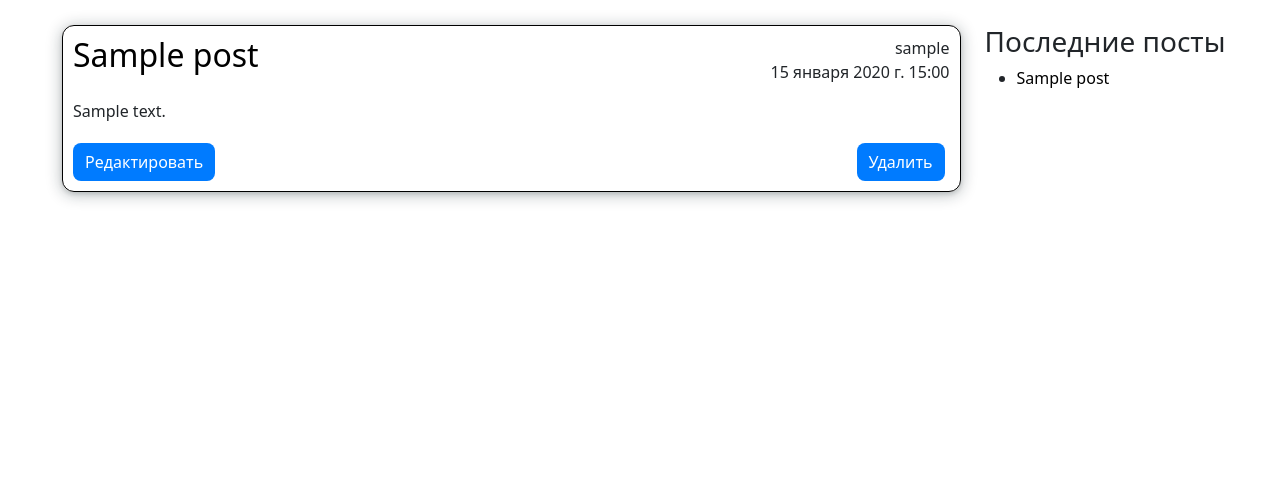
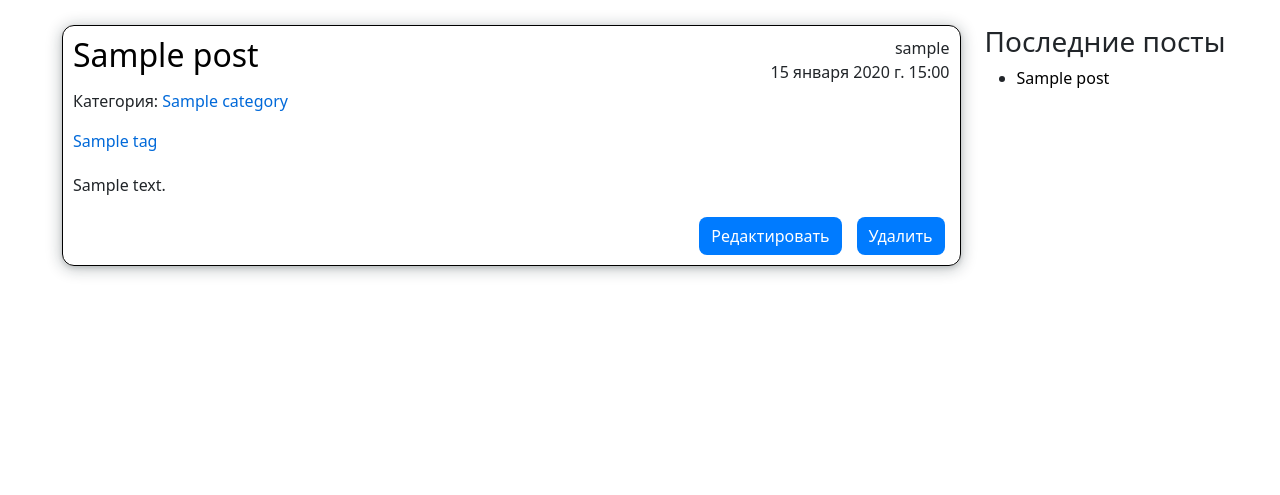
Before and after one commit to R1GG8/blog-django, a Django app: page /blog/ in a window 1280 px wide. Shown: the part 68-563 px from the top of the page. Run offline with Django 5.2, Linux system fonts and the light colour scheme; tables that the repository leaves empty hold one stand-in row (values such as "Sample post"); some libraries are stand-ins or nearby versions.

Commit message:
tags added

```diff
--- a/blog/forms.py
+++ b/blog/forms.py
@@ -4,7 +4,11 @@ from .models import Post
 class PostForm(forms.ModelForm):
     class Meta:
         model = Post
-        fields = ['title', 'content', 'category', 'status']
+        fields = ['title', 'content', 'category', 'tags', 'status']
+
+        widgets = {
+                'tags': forms.CheckboxSelectMultiple(),
+            }
 
     # def __init__(self, *args, **kwargs):
     #     super().__init__(*args, **kwargs)
--- a/blog/models.py
+++ b/blog/models.py
@@ -18,6 +18,7 @@ class Post(models.Model):
     title = models.CharField(max_length=200, verbose_name='Название')
     slug = models.SlugField(max_length=255, unique=True, blank=True)
     category = models.ForeignKey(to='Category', on_delete=models.CASCADE, verbose_name='Категория')
+    tags = models.ManyToManyField(to='Tag', blank=True)
     content = RichTextUploadingField(verbose_name='Содержание')  # теперь можно вставлять картинки прямо в текст
     author = models.ForeignKey(to=User, on_delete=models.CASCADE, verbose_name='Автор')
     created = models.DateTimeField(auto_now_add=True)
@@ -73,7 +74,7 @@ class Post(models.Model):
 
 class Category(models.Model):
     title = models.CharField(max_length=200, verbose_name='Название')
-    slug = models.SlugField(max_length=255)
+    slug = models.SlugField(max_length=255, unique=True)
 
     def __str__(self):
         return self.title
@@ -85,3 +86,15 @@ class Category(models.Model):
     class Meta:
         verbose_name = 'Категорию'
         verbose_name_plural = 'Категории'
+
+
+class Tag(models.Model):
+    title = models.CharField(max_length=200, verbose_name='Название')
+    slug = models.SlugField(max_length=255)
+
+    def __str__(self):
+        return self.title
+
+    class Meta:
+        verbose_name = 'Тег'
+        verbose_name_plural = 'Теги'
--- a/blog/templates/blog/addpost.html
+++ b/blog/templates/blog/addpost.html
@@ -2,7 +2,7 @@
 {% block content %}
 <div class="container mt-4">
     <div class="addpost-form-wrapper">
-        <form method="post" novalidate>  {# отключаем html5 валидацию #}
+        <form method="post" enctype="multipart/form-data" novalidate>  {# отключаем html5 валидацию #}
             {% csrf_token %}
             {{ form.media }}
 
--- a/blog/templates/blog/post_detail.html
+++ b/blog/templates/blog/post_detail.html
@@ -1,4 +1,6 @@
 {% extends "base.html" %}
+{% load blog_tags %}
+
 {% block content %}
     <div class="container mt-4">
         <div class="post-wrapper">
@@ -11,6 +13,10 @@
                     <span>{{ post.published_at }}</span>
                 </div>
             </div>
+            <p>Категория: <a style="color:#0069d9;" href="{{ post.category.get_absolute_url }}">{{ post.category.title }}</a></p>
+            <div class="tags-wrapper">
+                <p>{% show_tags post.id %}</p>
+            </div>
             <div class="post-content">
                 {{ post.content|safe }}
             </div>
--- a/blog/templates/blog/post_list.html
+++ b/blog/templates/blog/post_list.html
@@ -6,7 +6,9 @@
         <div class="row">
             <div class="col-md-9">
                 <div class="posts-wrapper">
+                    {% block head-tag %}{% endblock head-tag %}
                     {% for post in posts %}
+                        {% block head-cat %}{% endblock head-cat %}
                         <div class="post-wrapper">
                             <div class="post-wrapper-head">
                                 <a class="post-title-link" href="{{ post.get_absolute_url }}">
@@ -17,6 +19,8 @@
                                     <span>{{ post.published_at }}</span>
                                 </div>
                             </div>
+                            <p>Категория: <a style="color:#0069d9;" href="{{ post.category.get_absolute_url }}">{{ post.category.title }}</a></p>
+                            <div class="tags-wrapper">{% show_tags post.id %}</div>
                             <div class="post-content">
                                 {{ post.content|safe|truncatewords_html:50 }}
                             </div>
--- /dev/null
+++ b/blog/templates/blog/tag_list.html
@@ -0,0 +1,9 @@
+<p>
+    {% for tag in tags %}
+        {% if not forloop.last %}
+            <a href="{% url "blog:post_list_by_tag" tag.slug %}">{{ tag.title }}</a>,
+        {% else %}
+            <a href="{% url "blog:post_list_by_tag" tag.slug %}">{{ tag.title }}</a>
+        {% endif %}
+    {% endfor %}
+</p>
--- a/blog/templatetags/blog_tags.py
+++ b/blog/templatetags/blog_tags.py
@@ -1,9 +1,15 @@
 from django import template
 from blog.models import Post
-
 register = template.Library()
 
 @register.inclusion_tag('blog/latest_posts.html')
 def show_latest_posts():
     posts = Post.published.all()[:3]
     return {'posts': posts}
+
+
+@register.inclusion_tag('blog/tag_list.html')
+def show_tags(post_id):
+    post = Post.objects.get(id=post_id)
+    tags = post.tags.all()
+    return {'tags': tags}
--- a/blog/urls.py
+++ b/blog/urls.py
@@ -8,6 +8,7 @@ urlpatterns = [
     path('addpost/', views.addpost, name='addpost'),
     path('edit_post/<int:post_id>', views.edit_post, name='edit_post'),
     path('delete_post/<int:post_id>/', views.delete_post, name='delete_post'),
-    path('<slug:category_slug>/', views.post_list_by_category, name='post_list_by_category'),
+    path('category/<slug:category_slug>/', views.post_list_by_category, name='post_list_by_category'),
+    path('tag/<slug:tag_slug>/', views.post_list_by_tag, name='post_list_by_tag'),
     path('post_detail/<slug:post_slug>/', views.post_detail, name='post_detail'),
 ]
--- a/blog/views.py
+++ b/blog/views.py
@@ -1,6 +1,6 @@
 from django.core.paginator import Paginator, EmptyPage, PageNotAnInteger
 from django.shortcuts import redirect, render, get_object_or_404
-from .models import Post, Category
+from .models import Post, Category, Tag
 from .forms import Post, PostForm
 from django.views.decorators.http import require_POST
 
@@ -37,7 +37,13 @@ def post_list_by_category(request, category_slug):
 
     paginator = Paginator(posts, 3)
     page = request.GET.get("page", 1)
-    posts = paginator.page(page)
+
+    try:
+        posts = paginator.page(page)
+    except PageNotAnInteger:
+        posts = paginator.page(1)
+    except EmptyPage:
+        posts = paginator.page(paginator.num_pages)
 
     context = {
         'title': category_slug,
@@ -45,6 +51,29 @@ def post_list_by_category(request, category_slug):
     }
 
     return render(request, 'blog/post_list_by_category.html', context=context)
+
+
+def post_list_by_tag(request, tag_slug):
+    tag = get_object_or_404(Tag, slug=tag_slug)
+    posts = Post.published.filter(tags__slug=tag_slug)
+
+    paginator = Paginator(posts, 3)
+    page = request.GET.get('page', 1)
+
+    try:
+        posts = paginator.page(page)
+    except PageNotAnInteger:
+        posts = paginator.page(1)
+    except EmptyPage:
+        posts = paginator.page(paginator.num_pages)
+
+    context = {
+        'title': tag.title,  # Используем название тега
+        'posts': posts,
+        'tag': tag,  # Передаем тег для использования в шаблоне
+    }
+
+    return render(request, 'blog/post_list_by_tag.html', context=context)
 
 
 def post_detail(request, post_slug):
@@ -65,6 +94,7 @@ def addpost(request):
             form_commit = form.save(commit=False)
             form_commit.author = request.user
             form_commit.save()
+            form.save_m2m()  # Сохраняем связи ManyToMany (теги)
             return redirect('blog:post_list')
 
     else:
--- a/main/templates/main/index.html
+++ b/main/templates/main/index.html
@@ -1,4 +1,6 @@
 {% extends "base.html" %}
+{% load blog_tags %}
+
 {% block content %}
     <div class="container">
         <h1 class="mt-3">
@@ -16,6 +18,10 @@
                             <span>{{ post.published_at }}</span>
                         </div>
                     </div>
+                    <p>Категория: <a style="color:#0069d9;" href="{{ post.category.get_absolute_url }}">{{ post.category.title }}</a></p>
+                    <div class="tags-wrapper">
+                        <p>{% show_tags post.id %}</p>
+                    </div>
                     <div class="post-content">
                         {{ post.content|safe|truncatewords_html:50 }}
                     </div>
--- a/static/css/main.css
+++ b/static/css/main.css
@@ -63,7 +63,8 @@ header .navbar-right-part ul span {
 }
 .post-wrapper .post-change-form {
   display: flex;
-  justify-content: space-between;
+  justify-content: end;
+  gap: 15px;
   align-items: center;
   margin-right: 5px;
 }
@@ -93,6 +94,9 @@ header .navbar-right-part ul span {
 .post-wrapper .post-change-form a:hover {
   background-color: #0069d9;
 }
+.post-wrapper .post-content {
+  margin-top: 20px;
+}
 .post-wrapper .post-content p a {
   color: #0069d9 !important;
 }
@@ -100,7 +104,7 @@ header .navbar-right-part ul span {
   display: flex;
   align-items: center;
   justify-content: space-between;
-  margin-bottom: 15px;
+  margin-bottom: 5px;
 }
 .post-wrapper-head-right {
   display: flex;
@@ -185,6 +189,10 @@ header .navbar-right-part ul span {
   transform: translateY(-7px);
 }
 
+.tags-wrapper a {
+  color: #0069d9 !important;
+}
+
 body {
   display: flex;
   height: 100vh;
--- a/static/scss/_posts.scss
+++ b/static/scss/_posts.scss
@@ -12,7 +12,8 @@
 
     .post-change-form {
         display: flex;
-        justify-content: space-between;
+        justify-content: end;
+        gap: 15px;
         align-items: center;
         margin-right: 5px;
 
@@ -47,6 +48,7 @@
     }
 
     .post-content {
+        margin-top: 20px;
         p {
             a {
                 color: #0069d9 !important;
@@ -58,7 +60,7 @@
         display: flex;
         align-items: center;
         justify-content: space-between;
-        margin-bottom: 15px;
+        margin-bottom: 5px;
 
         &-right {
             display: flex;
@@ -156,3 +158,9 @@
     font-size: 25px;
     transform: translateY(-7px);
 }
+
+.tags-wrapper {
+    a {
+        color: #0069d9 !important;
+    }
+}
```
Also changed, not shown: blog/admin.py (+9 -1 lines), blog/templates/blog/post_list_by_category.html (+8 -38 lines), blog/templates/blog/post_list_by_tag.html (added, +8 -0 lines), blog/migrations/0005_tag_alter_category_slug_post_tags_and_more.py (added), static/css/main.min.css, 2 other files.
